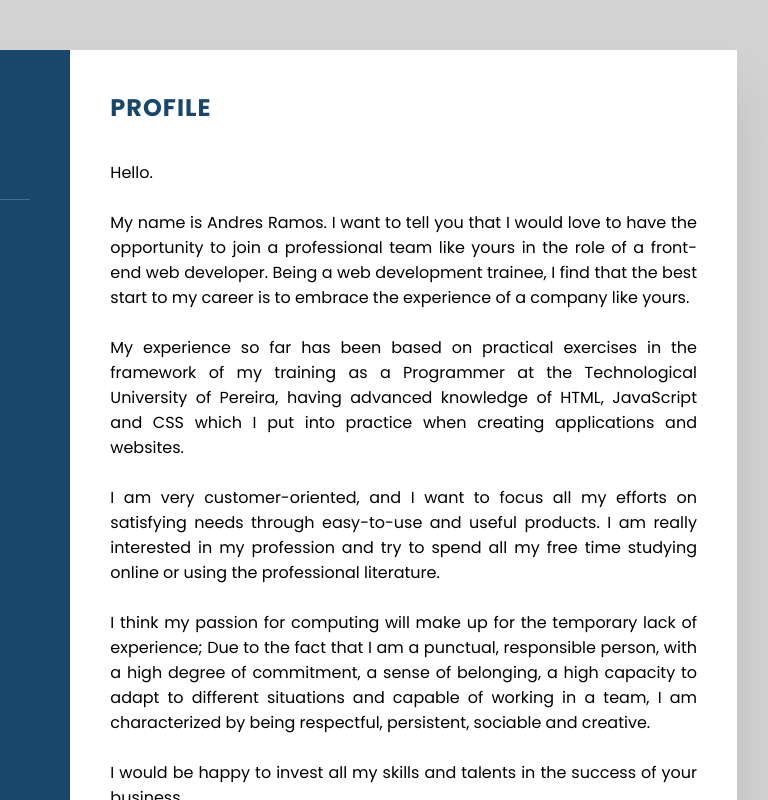
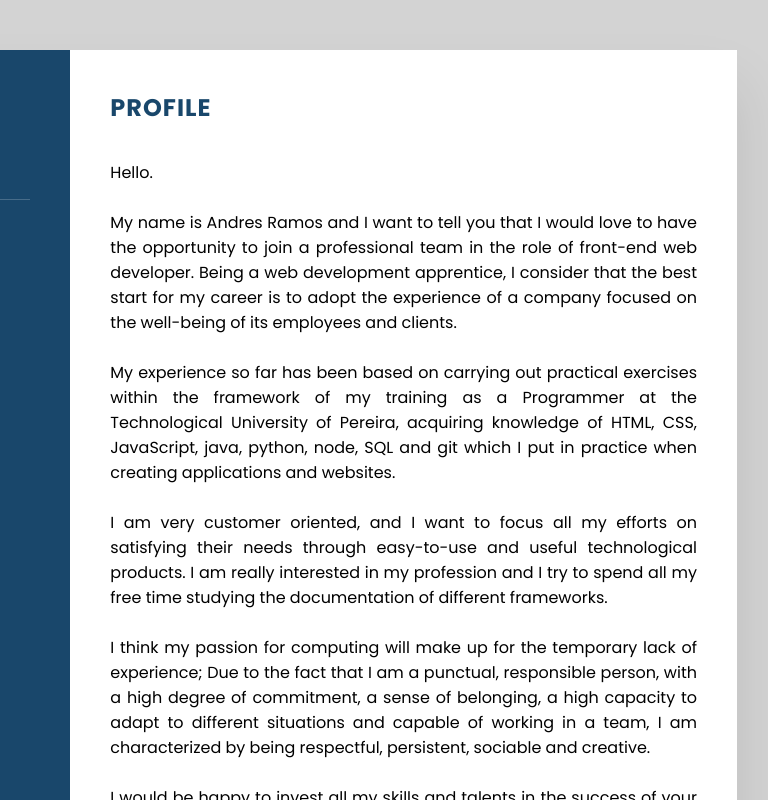
Before and after one commit to andres676/CV-CoverLetter, a plain HTML site: page CoverLetter.html in a window 1280 px wide. Shown: the top 800 px of the page, 403-1171 px from the left. Drawn offline with Linux system fonts and the light colour scheme.

Commit message:
CV y Cover Letter

```diff
--- a/CoverLetter.html
+++ b/CoverLetter.html
@@ -54,13 +54,13 @@
                 Hello.
                 <br>
                 <br>
-                My name is Andres Ramos. I want to tell you that I would love to have the opportunity to join a professional team like yours in the role of a front-end web developer. Being a web development trainee, I find that the best start to my career is to embrace the experience of a company like yours.
+                My name is Andres Ramos and I want to tell you that I would love to have the opportunity to join a professional team in the role of front-end web developer. Being a web development apprentice, I consider that the best start for my career is to adopt the experience of a company focused on the well-being of its employees and clients.
                 <br>
                 <br>
-                My experience so far has been based on practical exercises in the framework of my training as a Programmer at the Technological University of Pereira, having advanced knowledge of HTML, JavaScript and CSS which I put into practice when creating applications and websites.
+                My experience so far has been based on carrying out practical exercises within the framework of my training as a Programmer at the Technological University of Pereira, acquiring knowledge of HTML, CSS, JavaScript, java, python, node, SQL and git which I put in practice when creating applications and websites.
                 <br>
                 <br>
-                I am very customer-oriented, and I want to focus all my efforts on satisfying needs through easy-to-use and useful products. I am really interested in my profession and try to spend all my free time studying online or using the professional literature.
+                I am very customer oriented, and I want to focus all my efforts on satisfying their needs through easy-to-use and useful technological products. I am really interested in my profession and I try to spend all my free time studying the documentation of different frameworks.
                 <br>
                 <br>
                 I think my passion for computing will make up for the temporary lack of experience; Due to the fact that I am a punctual, responsible person, with a high degree of commitment, a sense of belonging, a high capacity to adapt to different situations and capable of working in a team, I am characterized by being respectful, persistent, sociable and creative.
```
Also changed, not shown: index.html (+1 -1 lines).
